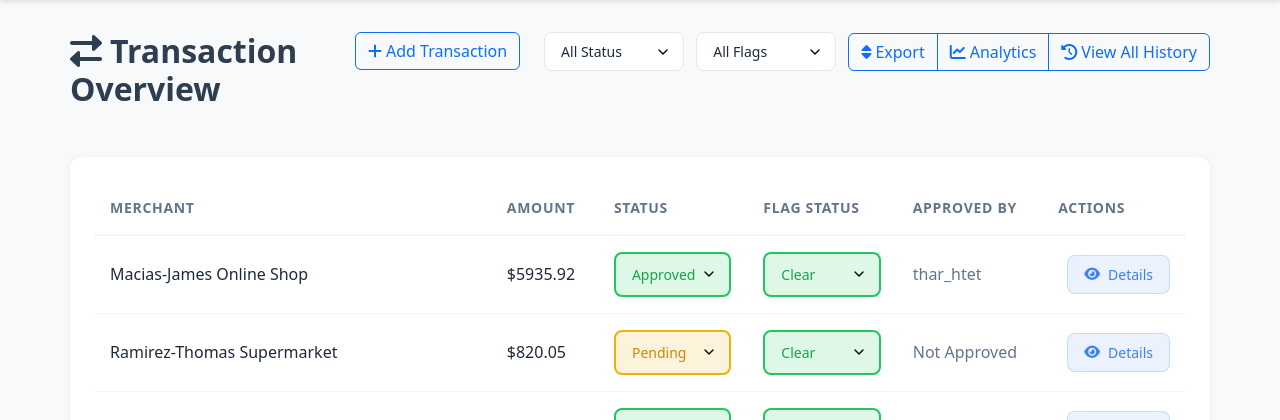
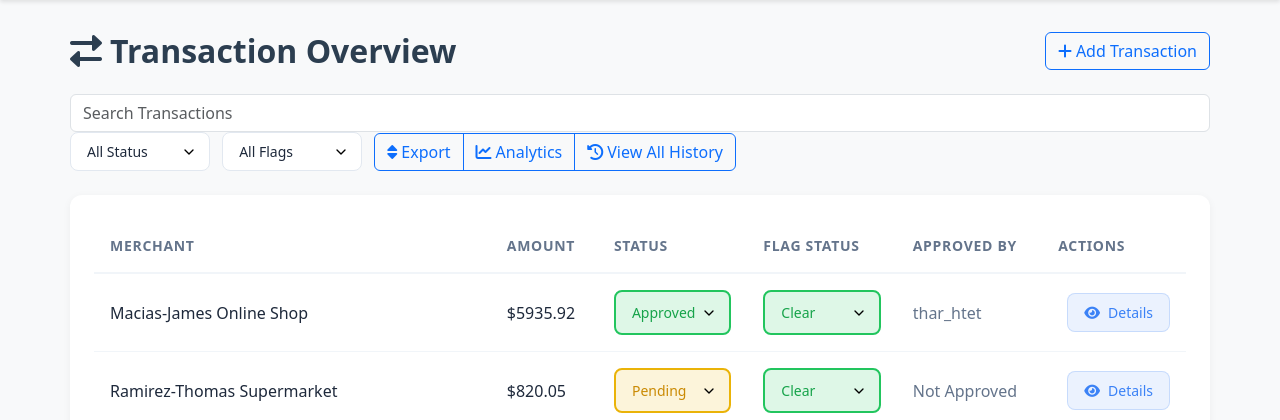
Before and after one commit to TharHtet236401/auditDashboard, a Django app: page /home/ in a window 1280 px wide. Shown: the part 56-476 px from the top of the page. Run offline with Django 5.2, Linux system fonts and the light colour scheme; a user stored in the database is signed in; data comes from the database, SQL or seed files in the repository; some libraries are stand-ins or nearby versions.

Commit message:
added the search bar

```diff
--- a/auditApp/templates/partials/home_content.html
+++ b/auditApp/templates/partials/home_content.html
@@ -13,6 +13,17 @@
                     class="btn btn-outline-primary">
                 <i class="fas fa-plus me-1"></i>Add Transaction
             </button>
+        </div>
+        <div>
+        <div class="col-auto">
+            <input type="text" class="form-control"
+                   placeholder="Search Transactions"
+                   hx-get="{% url 'home' %}"
+                   hx-target="#main-content"
+                   hx-trigger="keyup changed delay:500ms"
+                   name="search"
+                   value="{{ request.GET.search|default:'' }}">
+        </div>
         </div>
         <div class="col-auto">
             <div class="btn-group me-2" role="group">
```
